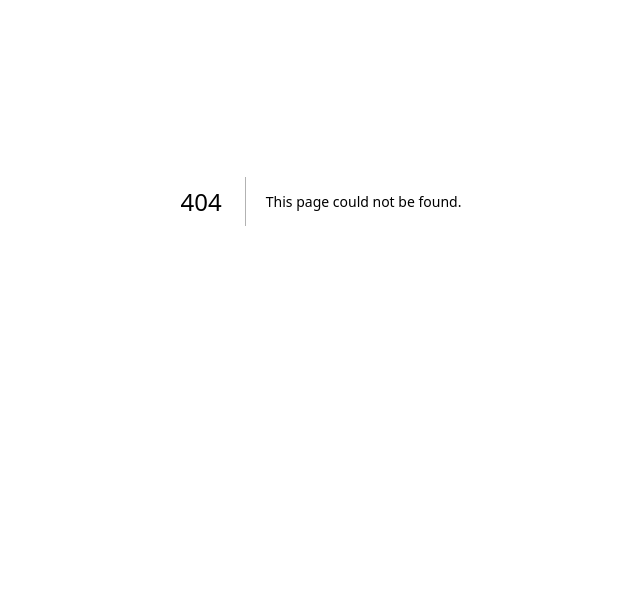
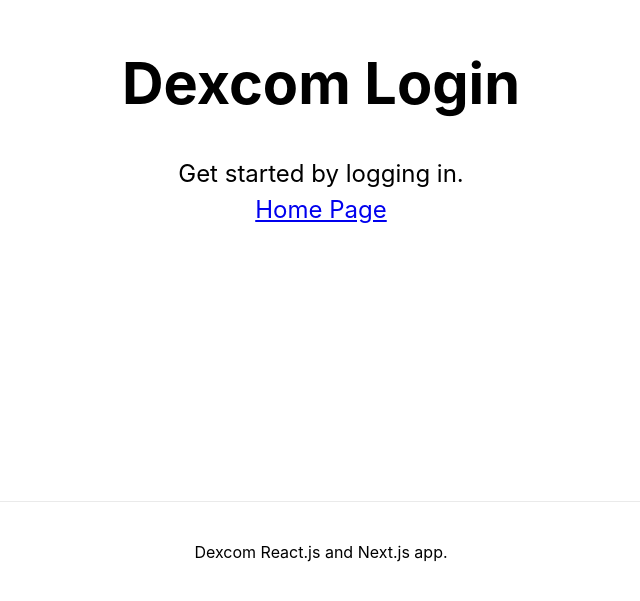
Before and after one commit to npsantini/dexcom-react-web-app, a Next.js app: page /dexcom-login in a window 1280 px wide. Before the commit this address had no page. Shown: the part 199-800 px from the top of the page, without its empty margins (319-959 px from the left). Built offline with nearby package versions, Linux system fonts and the light colour scheme.

Commit message:
Initial commit for login page

```diff
--- /dev/null
+++ b/pages/dexcom-login.js
@@ -0,0 +1,63 @@
+import Link from 'next/link';
+import Head from 'next/head';
+import styles from '../styles/Home.module.css';
+
+export default function Login() {
+    return (
+      <div className={styles.container}>
+        <Head>
+          <title>Dexcom Login</title>
+          <link rel="icon" href="/favicon.ico" />
+        </Head>
+
+        <main>
+          <h1 className={styles.title}>
+            Dexcom Login
+          </h1>
+
+          <p className={styles.description}>
+            Get started by logging in.
+            <br/>
+            <Link href="/">Home Page</Link>
+          </p>
+        </main>
+
+        <footer>
+            <p>Dexcom React.js and Next.js app.</p>
+        </footer>
+
+        <style jsx>{`
+          main {
+            padding: 5rem 0;
+            flex: 1;
+            display: flex;
+            flex-direction: column;
+            justify-content: center;
+            align-items: center;
+          }
+          footer {
+            width: 100%;
+            height: 100px;
+            border-top: 1px solid #eaeaea;
+            display: flex;
+            justify-content: center;
+            align-items: center;
+          }
+        `}</style>
+
+        <style jsx global>{`
+          html,
+          body {
+            padding: 0;
+            margin: 0;
+            font-family: -apple-system, BlinkMacSystemFont, Segoe UI, Roboto,
+              Oxygen, Ubuntu, Cantarell, Fira Sans, Droid Sans, Helvetica Neue,
+              sans-serif;
+          }
+          * {
+            box-sizing: border-box;
+          }
+        `}</style>
+      </div>
+    )
+  }
```
